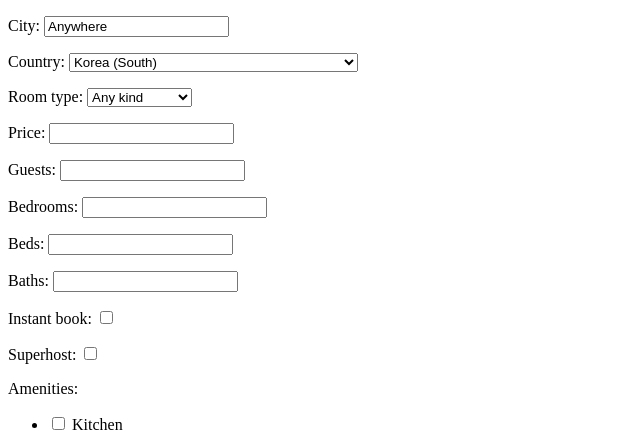
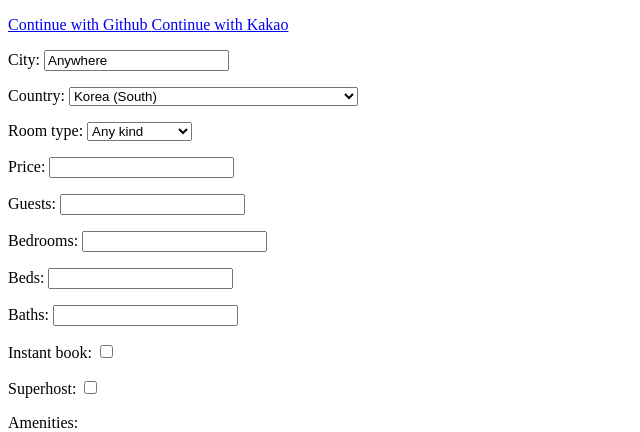
Before and after one commit to bampy007/airbnb-clone, a Django app: template templates/users/signup.html in a window 1280 px wide. Shown: the part 78-510 px from the top of the page, without its empty margins (0-640 px from the left). Run offline with Django 3.2, Linux system fonts and the light colour scheme; the template is opened without the code that fills it: values that come from a table or form of the project are taken from there, others are empty; data comes from the database, SQL or seed files in the repository; both versions use the stored data as it was after the commit; parts of the project's set-up code (start-up, migrations or seed data) failed here and were passed over.

Commit message:
* social login (2) : missing files

```diff
--- /dev/null
+++ b/templates/emails/verify_email.html
@@ -0,0 +1,2 @@
+<h4>Verify Email</h4>
+<span>Hello, to verify your email click <a href="http://127.0.0.1:8000/users/verify/{{secret}}">here</a></span>
--- /dev/null
+++ b/templates/partials/social_login.html
@@ -0,0 +1,8 @@
+<div>
+    <a href="{% url 'users:github-login' %}">
+        Continue with Github
+    </a>
+    <a href="{% url 'users:kakao-login' %}">
+        Continue with Kakao
+    </a>
+</div>
--- a/templates/users/login.html
+++ b/templates/users/login.html
@@ -9,7 +9,7 @@
 
 {% block content %}
 
-
+    {% include 'partials/social_login.html' %}
 
     <form method="POST" action="{% url "users:login" %}">
         {% csrf_token %}
--- a/templates/users/signup.html
+++ b/templates/users/signup.html
@@ -9,7 +9,7 @@
 
 {% block content %}
 
-
+    {% include 'partials/social_login.html' %}
 
     <form method="POST" action="{% url "users:signup" %}">
         {% csrf_token %}
```
Also changed, not shown: db.sqlite3.
